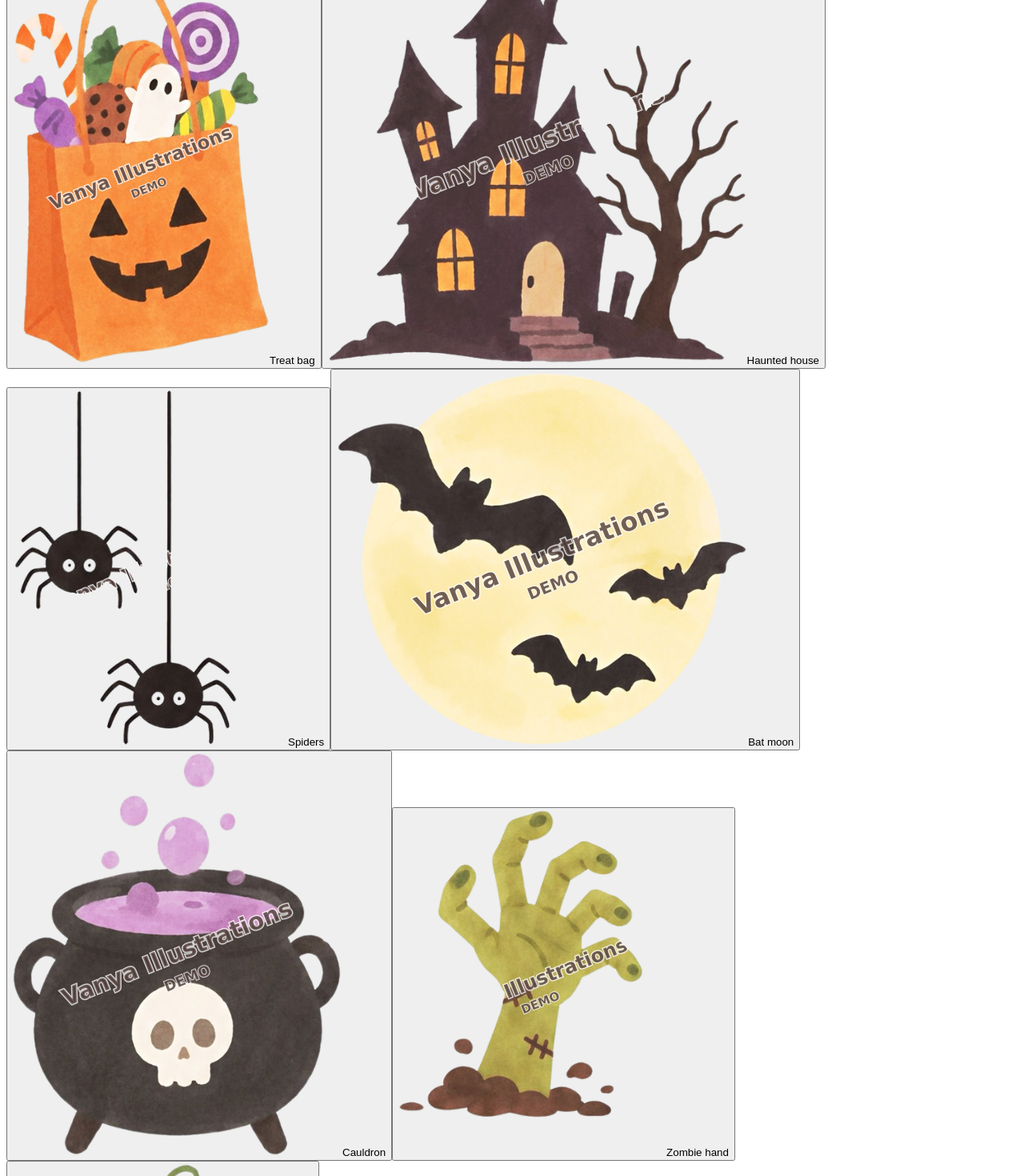
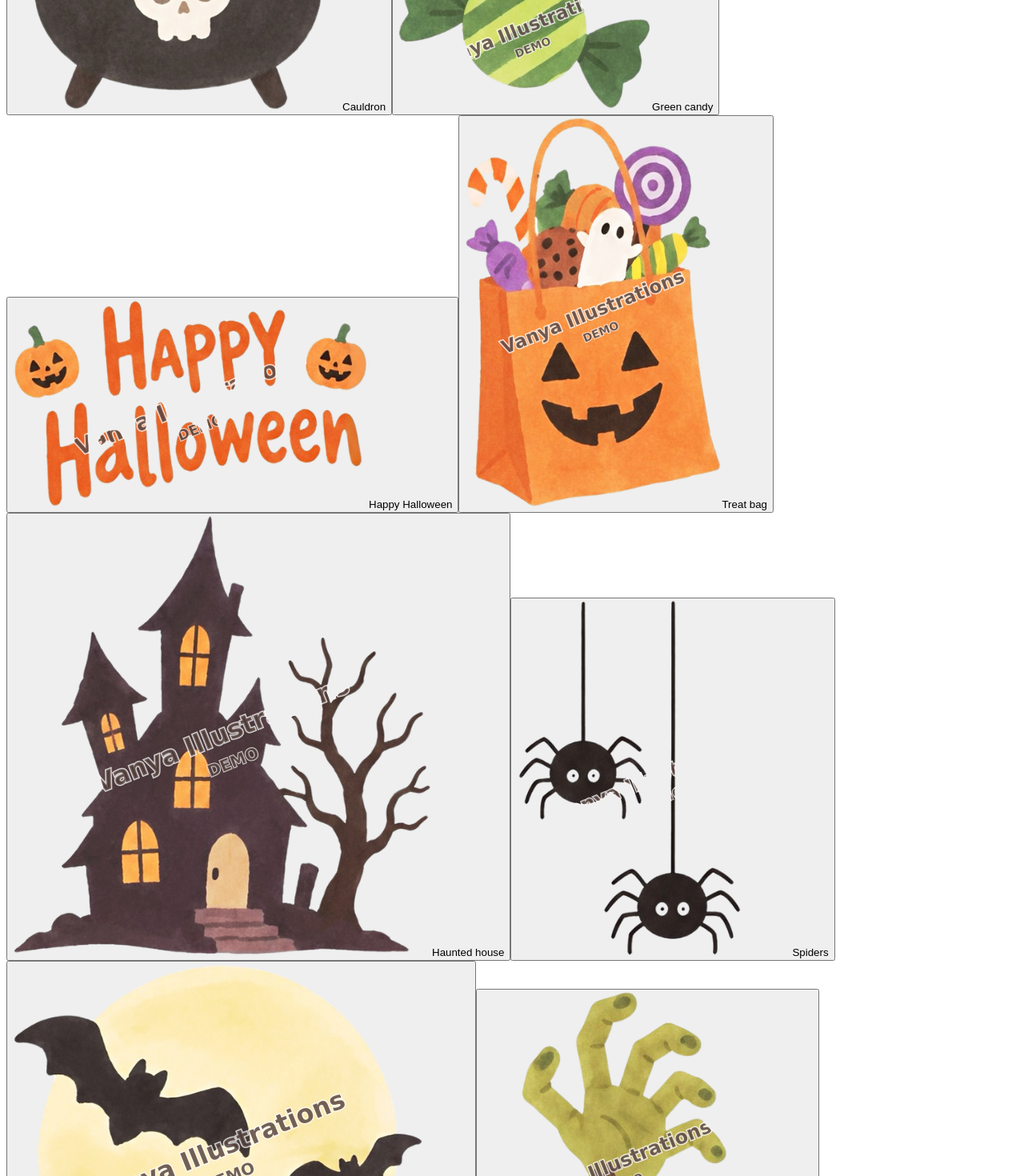
Before and after one commit to VanyaVasileva/easy-pattern-studio-demo, a Next.js app: page / in a window 1280 px wide. Shown: the part 780-2250 px from the top of the page at 80% size. Built offline with nearby package versions, Linux system fonts and the light colour scheme.

Commit message:
Center demo motifs in an overlapping cluster matching the reference

```diff
--- a/app/page.tsx
+++ b/app/page.tsx
@@ -449,19 +449,19 @@
 function seedMotifs(): Motif[] {
   const canvas = { width: EXPORT_SIZE, height: EXPORT_SIZE, dpi: DEFAULT_DPI };
   const demoMotifs = [
-    ["Lollipop", "lollipop", 188, 329, 35, 170, 0.85, -18],
-    ["Little ghost", "ghost", 419, 526, 305, 250, 0.95, 13],
-    ["Boo lettering", "boo-lettering", 386, 280, 560, 135, 1.05, -17],
-    ["Black cat", "black-cat", 407, 280, 800, 290, 1.1, 14],
-    ["Pumpkins", "pumpkins", 316, 508, 180, 490, 1.05, -9],
-    ["Zombie hand", "zombie-hand", 335, 433, 470, 535, 1.1, 24],
-    ["Cauldron", "cauldron", 412, 504, 650, 455, 1.1, -13],
-    ["Bat moon", "bat-moon", 514, 468, 900, 600, 1.05, 9],
-    ["Spiders", "spiders", 344, 445, 35, 780, 0.9, -7],
-    ["Haunted house", "haunted-house", 524, 551, 335, 850, 1.1, 8],
-    ["Treat bag", "treat-bag", 321, 488, 690, 800, 1.1, -18],
-    ["Happy Halloween", "happy-halloween", 445, 261, 860, 950, 1.05, 18],
-    ["Green candy", "green-candy", 317, 205, 115, 980, 1.1, -28],
+    ["Lollipop", "lollipop", 188, 329, 360, 360, 0.85, -18],
+    ["Little ghost", "ghost", 419, 526, 500, 450, 0.95, 13],
+    ["Boo lettering", "boo-lettering", 386, 280, 450, 240, 1.05, -17],
+    ["Black cat", "black-cat", 407, 280, 585, 370, 1.1, 14],
+    ["Pumpkins", "pumpkins", 316, 508, 460, 485, 1.05, -9],
+    ["Zombie hand", "zombie-hand", 335, 433, 510, 525, 1.1, 24],
+    ["Bat moon", "bat-moon", 514, 468, 405, 565, 1.05, 9],
+    ["Spiders", "spiders", 344, 445, 400, 650, 0.9, -7],
+    ["Haunted house", "haunted-house", 524, 551, 335, 450, 1.1, 8],
+    ["Treat bag", "treat-bag", 321, 488, 610, 660, 1.1, -18],
+    ["Happy Halloween", "happy-halloween", 445, 261, 665, 540, 1.05, 18],
+    ["Green candy", "green-candy", 317, 205, 490, 750, 1.1, -28],
+    ["Cauldron", "cauldron", 412, 504, 610, 375, 1.1, -13],
   ] as const;
   return demoMotifs.map(([name, file, sourceWidth, sourceHeight, x, y, scale, rotation], index) => ({
     id: `halloween-demo-${index}`,
```
Also changed, not shown: 2 other files (tests, documents, lock files or other folders).
